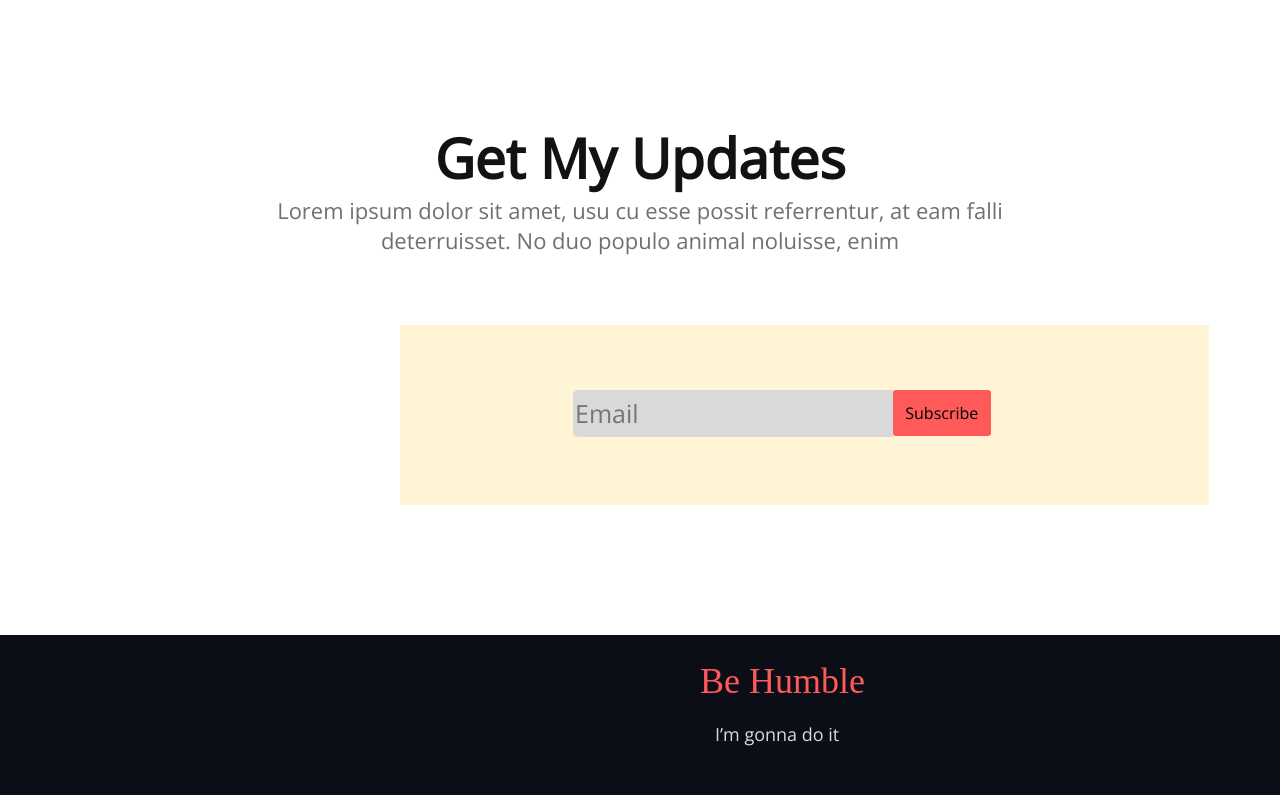
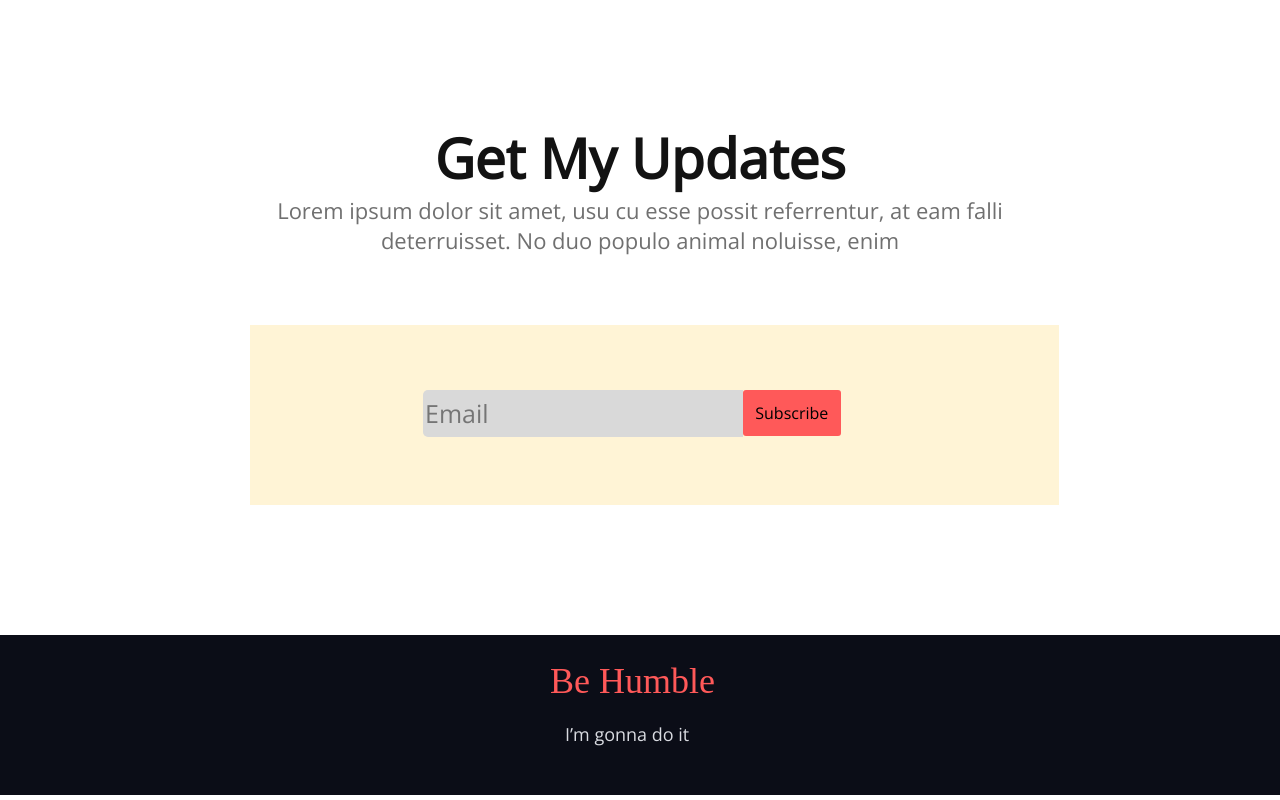
Before and after one commit to tusarallen/donate-project, a plain HTML site: page index.html in a window 1280 px wide. Shown: the part 3424-4224 px from the top of the page. Drawn offline with nearby package versions, Linux system fonts and the light colour scheme.

Commit message:
done this donate project

```diff
--- a/styles/project.css
+++ b/styles/project.css
@@ -278,7 +278,7 @@
 
 /* email area start  */
 .email {
-    margin-left: 400px;
+    margin-left: 250px;
     margin-bottom: 130px;
     width: 809px;
     height: 180px;
@@ -309,22 +309,17 @@ form {
     border-radius: 3px;
     border: none;
 }
-
 /* last part project style  */
 .last-part {
+    justify-content: center;
     background: #0B0D17;
     margin-bottom: 5px;
-}
-
-.adjust {
-    justify-content: center;
     width: 100%;
     height: 20vh;
 }
-
 .last-part-title {
     font-family: 'Lobster';
-    margin-left: 700px;
+    margin-left: 550px;
     font-weight: 400;
     font-size: 36px;
     color: #FF5959;
@@ -336,5 +331,5 @@ form {
     font-weight: 400;
     font-size: 18px;
     color: #D9DBE1;
-    margin-left: 715px;
+    margin-left: 565px;
 }
```
